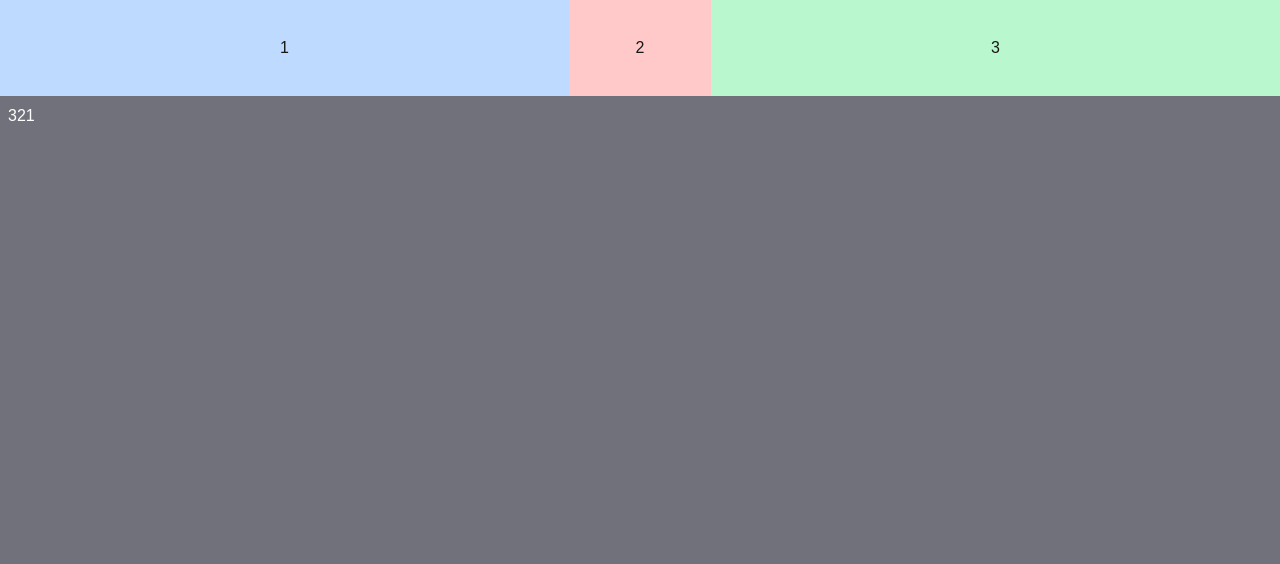
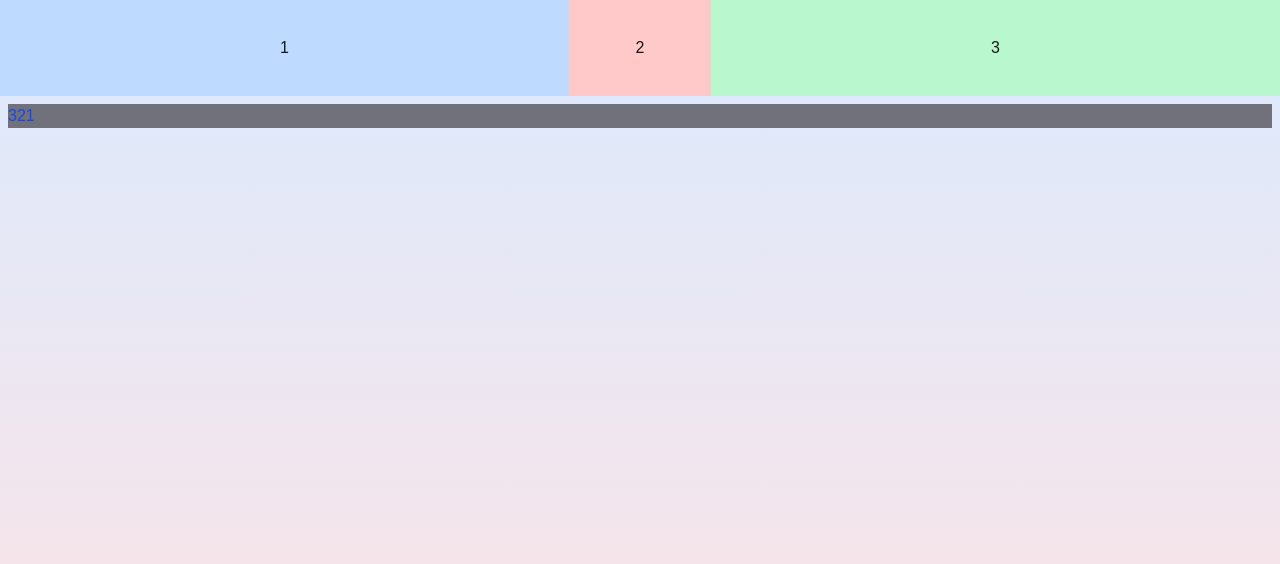
Before and after one commit to minktw2025/gsap, a Next.js app: page /calendar in a window 1280 px wide. Shown: the top 564 px of the page. Built offline with nearby package versions, Linux system fonts and the light colour scheme.

Commit message:
landscape

```diff
--- a/src/app/calendar/page.tsx
+++ b/src/app/calendar/page.tsx
@@ -1,6 +1,6 @@
 const Calendar = () => {
   return (
-    <div className="flex h-[calc(100vh-6rem)] w-full p-2 text-white bg-zinc-500">
+    <div className="flex m-2 text-white bg-zinc-500 landscape:text-blue-700">
       321
     </div>
   )
```
